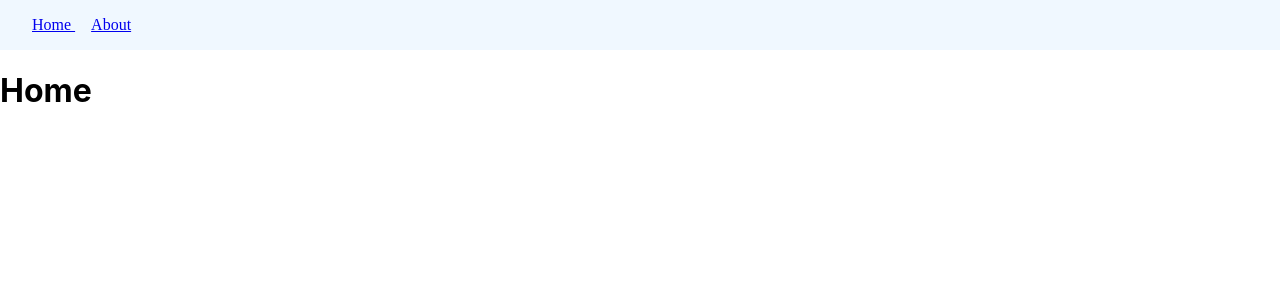
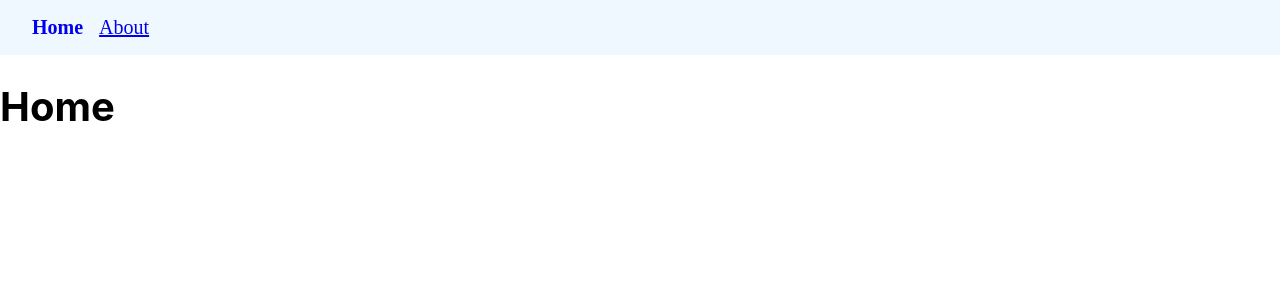
Before and after one commit to DarshVallur/React-Advanced, a React (Create React App) app: page / in a window 1280 px wide. Shown: the top 300 px of the page. Built offline with nearby package versions, Linux system fonts and the light colour scheme.

Commit message:
Using NavLink

```diff
--- a/src/components/Navbar.js
+++ b/src/components/Navbar.js
@@ -1,13 +1,24 @@
 import React from 'react';
-import { Link } from 'react-router-dom';
+import { NavLink } from 'react-router-dom';
 
-function Nabbar(props) {
+function Navbar() {
+  const navLinkStyles = ({ isActive }) => {
+    return {
+      fontWeight: isActive ? 'bold' : 'normal',
+      textDecoration: isActive ? 'none' : 'underline',
+    };
+  };
+
   return (
     <nav>
-      <Link to="/"> Home </Link>
-      <Link to="about"> About </Link>
+      <NavLink style={navLinkStyles} to="/">
+        Home
+      </NavLink>
+      <NavLink style={navLinkStyles} to="about">
+        About
+      </NavLink>
     </nav>
   );
 }
 
-export default Nabbar;
+export default Navbar;
--- a/src/style.css
+++ b/src/style.css
@@ -1,5 +1,6 @@
 body {
   margin: 0;
+  font-size: 20px;
 }
 
 h1,
@@ -16,3 +17,8 @@ nav {
 nav a {
   margin-right: 16px;
 }
+
+/* nav a.active {
+  text-decoration: none;
+  font-weight: bold;
+} */
```
